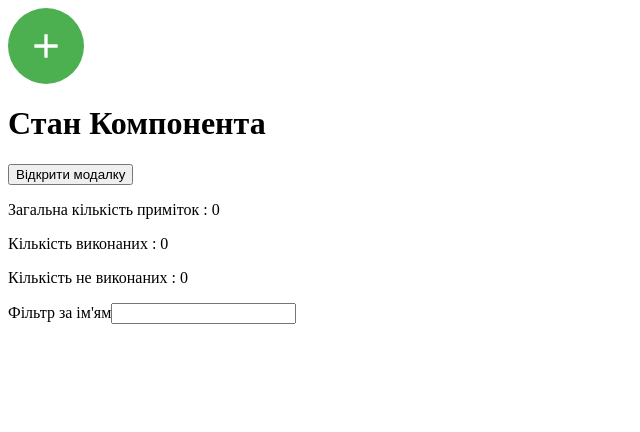
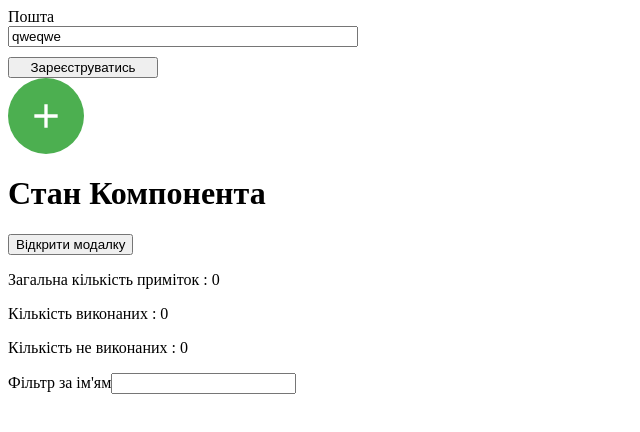
Before and after one commit to IvanSlivenko/React-4-1, a React (Create React App) app: page / in a window 1280 px wide. Shown: the top 432 px of the page, without its empty margins (0-640 px from the left). Built offline with nearby package versions, Linux system fonts and the light colour scheme.

Commit message:
05-04-2023-22-21

```diff
--- a/src/App.js
+++ b/src/App.js
@@ -16,7 +16,9 @@ import Tabs from "components/Tabs";
 import tabs from './tabs.json';
 import IconButton from "./components/IconButton/IconButton";
 import { ReactComponent as AddIcon } from './components/icons/add.svg';
-import {ReactComponent as DeleteIcon } from './components/icons/delete.svg';
+import { ReactComponent as DeleteIcon } from './components/icons/delete.svg';
+import OldSignupForm from "components/SignupForm.js/SignupForm";
+import SignupForm from "components/SignupForm.js/SignupForm";
 
 
 
@@ -189,6 +191,10 @@ class App extends Component {
 
 
 
+                {/* <OldSignupForm/> */}
+
+                <SignupForm/>
+
 
 
 
@@ -238,7 +244,7 @@ class App extends Component {
 
                     <IconButton
                         onClick={this.toggleModal}
-                        className="Button__delete">
+                        className="Button__delete"  aria-label ="Закрити модалку">
                         <DeleteIcon width="40" height="40" fill="#fff" />
                     </IconButton>
 
--- /dev/null
+++ b/src/components/SignupForm.js/SignupForm.js
@@ -0,0 +1,94 @@
+import React, { Component } from "react";
+import { useState } from "react";
+import styles from './SignupForm.module.css';
+
+export default function SignupForm() {
+    const [email, setEmail] = useState('qweqwe');
+
+
+    const handleEmailChange = event => {
+        console.log(event.target.value);
+    }
+
+
+
+    return <form className={styles.form} autoComplete="off">
+
+                <label className={styles.label}>
+                    <span> Пошта</span>
+                    <input
+                        type="email"
+                        name="email"
+                        onChange={handleEmailChange}
+                        value={email}
+                    />
+        </label>
+
+                <button
+                    className={styles.form__button}
+                    type="submit"
+                >
+                    Зареєструватись
+                </button>
+            </form>
+}
+
+
+
+
+
+
+class OldSignupForm extends Component {
+    state = {
+
+        email: '',
+        password:'',
+
+    };
+
+    handleChange = event => {
+        const { name, value } = event.target;
+        this.setState({ [name]: value });
+
+    }
+
+    render() {
+
+        return (
+            <form className={styles.form} autoComplete="off">
+                <label className={styles.label}>
+                    <span> Пошта</span>
+                    <input
+                        type="email"
+                        name="email"
+                        onCange={this.handleChange}
+                        value={ this.state.email}
+                    />
+                </label>
+
+                <label className={styles.label}>
+                    <span> Пароль</span>
+                    <input
+                        type="password"
+                        name="password"
+                        onCange={this.handleChange}
+                        value={ this.state.password}
+                    />
+                </label>
+
+
+                <button
+                    type="submit"
+
+
+                >
+
+                    Зареєструватись
+                </button>
+
+
+            </form>
+        )
+    }
+
+};
--- /dev/null
+++ b/src/components/SignupForm.js/SignupForm.module.css
@@ -0,0 +1,17 @@
+.form{
+
+
+
+
+}
+.label{
+display: flex;
+flex-direction: column;
+padding-right:  5px;
+width: 350px;
+}
+
+.form__button{
+    margin-top: 10px;
+    width: 150px;
+}
--- a/src/components/Todo/Todo.js
+++ b/src/components/Todo/Todo.js
@@ -24,7 +24,7 @@ const Todo = ({text, completed, onToggleCompleted, onDelete }) => (
                     Видалити
         </button>
 
-        <IconButton onClick={onDelete} > <DelleteIcon  width="25px" height="25px" fill="#fff"/>  </IconButton>
+        <IconButton onClick={onDelete}  aria-label ="Видалити Todo" > <DelleteIcon  width="25px" height="25px" fill="#fff"/>  </IconButton>
 
         </>
 
```
Also changed, not shown: React-3-1-1.txt (deleted), React-4-1.txt (added).
